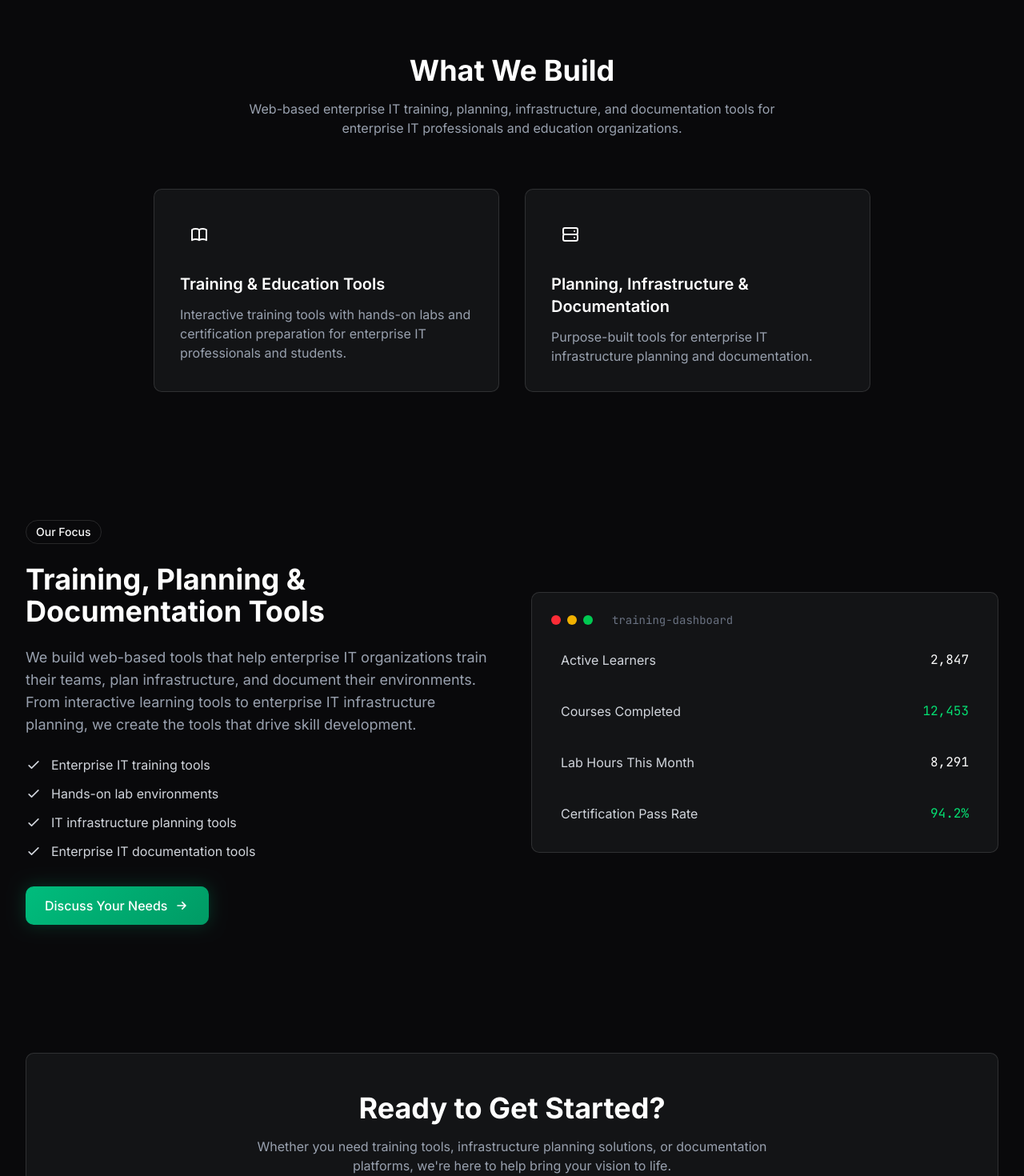
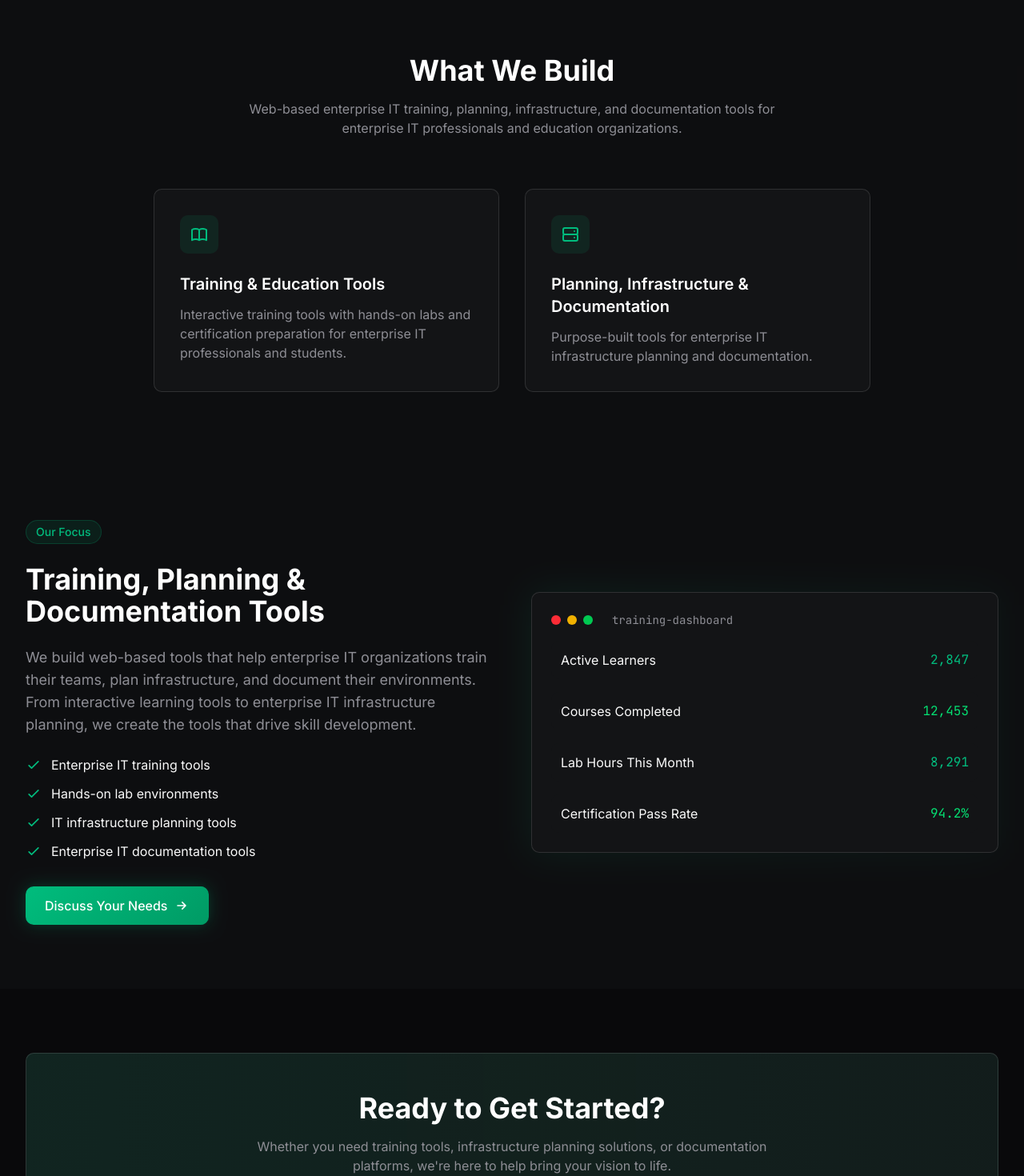
Before and after one commit to jaredt17/website, a SvelteKit app: page / in a window 1280 px wide. Shown: the part 680-2150 px from the top of the page at 80% size. Built offline with nearby package versions, Linux system fonts and the light colour scheme.

Commit message:
feat: restyle homepage, about, and contact pages with OKLCH tokens

```diff
--- a/src/routes/+page.svelte
+++ b/src/routes/+page.svelte
@@ -23,8 +23,8 @@
 <!-- Hero Section -->
 <section class="relative overflow-hidden py-20 sm:py-32">
 	<!-- Background gradient -->
-	<div class="absolute inset-0 bg-gradient-to-b from-primary-900/20 via-transparent to-transparent"></div>
-	<div class="absolute top-0 left-1/2 -translate-x-1/2 w-[800px] h-[800px] bg-primary-500/10 rounded-full blur-3xl"></div>
+	<div class="absolute inset-0 bg-gradient-to-b from-accent-brand/10 via-transparent to-transparent"></div>
+	<div class="absolute top-0 left-1/2 -translate-x-1/2 w-[800px] h-[800px] bg-accent-brand/10 rounded-full blur-3xl"></div>
 
 	<div class="relative max-w-7xl mx-auto px-4 sm:px-6 lg:px-8">
 		<div class="text-center max-w-4xl mx-auto">
@@ -33,7 +33,7 @@
 				<span class="gradient-text">Education Tools</span>
 			</h1>
 
-			<p class="text-lg sm:text-xl text-gray-400 mb-10 max-w-2xl mx-auto">
+			<p class="text-lg sm:text-xl text-muted-foreground mb-10 max-w-2xl mx-auto">
 				We build web-based enterprise IT training, planning, infrastructure, and documentation tools used to train and educate IT professionals and students.
 			</p>
 
@@ -53,25 +53,25 @@
 </section>
 
 <!-- Features Section -->
-<section class="py-20 bg-surface-800/50">
+<section class="py-20 bg-card/50">
 	<div class="max-w-7xl mx-auto px-4 sm:px-6 lg:px-8">
 		<div class="text-center mb-16">
 			<h2 class="text-3xl sm:text-4xl font-bold text-white mb-4">What We Build</h2>
-			<p class="text-gray-400 max-w-2xl mx-auto">
+			<p class="text-muted-foreground max-w-2xl mx-auto">
 				Web-based enterprise IT training, planning, infrastructure, and documentation tools for enterprise IT professionals and education organizations.
 			</p>
 		</div>
 
 		<div class="grid md:grid-cols-2 gap-8 max-w-4xl mx-auto">
 			{#each features as feature}
-				<div class="card p-8 hover:border-primary-500/50 transition-colors group">
-					<div class="w-12 h-12 rounded-lg bg-primary-500/10 flex items-center justify-center mb-6 group-hover:bg-primary-500/20 transition-colors">
-						<svg class="w-6 h-6 text-primary-400" fill="none" stroke="currentColor" viewBox="0 0 24 24">
+				<div class="card p-8 hover:border-accent-brand/30 transition-colors group">
+					<div class="w-12 h-12 rounded-lg bg-accent-brand/10 flex items-center justify-center mb-6 group-hover:bg-accent-brand/20 transition-colors">
+						<svg class="w-6 h-6 text-accent-brand" fill="none" stroke="currentColor" viewBox="0 0 24 24">
 							<path stroke-linecap="round" stroke-linejoin="round" stroke-width="2" d={feature.icon} />
 						</svg>
 					</div>
 					<h3 class="text-xl font-semibold text-white mb-3">{feature.title}</h3>
-					<p class="text-gray-400">{feature.description}</p>
+					<p class="text-muted-foreground">{feature.description}</p>
 				</div>
 			{/each}
 		</div>
@@ -79,23 +79,23 @@
 </section>
 
 <!-- Training Platform Section -->
-<section class="py-20 bg-surface-800/50">
+<section class="py-20 bg-card/50">
 	<div class="max-w-7xl mx-auto px-4 sm:px-6 lg:px-8">
 		<div class="grid lg:grid-cols-2 gap-12 items-center">
 			<div>
-				<div class="inline-flex items-center gap-2 px-3 py-1 rounded-full bg-accent-500/10 border border-accent-500/20 text-accent-400 text-sm font-medium mb-6">
+				<div class="inline-flex items-center gap-2 px-3 py-1 rounded-full bg-accent-brand/10 border border-accent-brand/20 text-accent-brand text-sm font-medium mb-6">
 					Our Focus
 				</div>
 				<h2 class="text-3xl sm:text-4xl font-bold text-white mb-6">
 					Training, Planning & Documentation Tools
 				</h2>
-				<p class="text-gray-400 mb-6 text-lg">
+				<p class="text-muted-foreground mb-6 text-lg">
 					We build web-based tools that help enterprise IT organizations train their teams, plan infrastructure, and document their environments. From interactive learning tools to enterprise IT infrastructure planning, we create the tools that drive skill development.
 				</p>
 				<ul class="space-y-3 mb-8">
 					{#each capabilities as capability}
-						<li class="flex items-center gap-3 text-gray-300">
-							<svg class="w-5 h-5 text-accent-400 flex-shrink-0" fill="none" stroke="currentColor" viewBox="0 0 24 24">
+						<li class="flex items-center gap-3 text-foreground">
+							<svg class="w-5 h-5 text-accent-brand flex-shrink-0" fill="none" stroke="currentColor" viewBox="0 0 24 24">
 								<path stroke-linecap="round" stroke-linejoin="round" stroke-width="2" d="M5 13l4 4L19 7" />
 							</svg>
 							{capability}
@@ -111,34 +111,34 @@
 			</div>
 
 			<div class="relative">
-				<div class="card p-6 bg-surface-900">
+				<div class="card p-6 bg-background">
 					<!-- Mock dashboard interface -->
 					<div class="flex items-center gap-2 mb-4">
 						<div class="w-3 h-3 rounded-full bg-red-500"></div>
 						<div class="w-3 h-3 rounded-full bg-yellow-500"></div>
 						<div class="w-3 h-3 rounded-full bg-green-500"></div>
-						<span class="ml-4 text-gray-500 text-sm font-mono">training-dashboard</span>
+						<span class="ml-4 text-muted-foreground text-sm font-mono">training-dashboard</span>
 					</div>
 					<div class="space-y-4">
-						<div class="flex items-center justify-between p-3 bg-surface-800 rounded-lg">
-							<span class="text-gray-300">Active Learners</span>
-							<span class="text-accent-400 font-mono">2,847</span>
+						<div class="flex items-center justify-between p-3 bg-card rounded-lg">
+							<span class="text-foreground">Active Learners</span>
+							<span class="text-accent-brand font-mono">2,847</span>
 						</div>
-						<div class="flex items-center justify-between p-3 bg-surface-800 rounded-lg">
-							<span class="text-gray-300">Courses Completed</span>
+						<div class="flex items-center justify-between p-3 bg-card rounded-lg">
+							<span class="text-foreground">Courses Completed</span>
 							<span class="text-green-400 font-mono">12,453</span>
 						</div>
-						<div class="flex items-center justify-between p-3 bg-surface-800 rounded-lg">
-							<span class="text-gray-300">Lab Hours This Month</span>
-							<span class="text-primary-400 font-mono">8,291</span>
+						<div class="flex items-center justify-between p-3 bg-card rounded-lg">
+							<span class="text-foreground">Lab Hours This Month</span>
+							<span class="text-accent-brand font-mono">8,291</span>
 						</div>
-						<div class="flex items-center justify-between p-3 bg-surface-800 rounded-lg">
-							<span class="text-gray-300">Certification Pass Rate</span>
+						<div class="flex items-center justify-between p-3 bg-card rounded-lg">
+							<span class="text-foreground">Certification Pass Rate</span>
 							<span class="text-green-400 font-mono">94.2%</span>
 						</div>
 					</div>
 				</div>
-				<div class="absolute -z-10 inset-0 bg-gradient-to-r from-primary-500/20 to-accent-500/20 blur-xl"></div>
+				<div class="absolute -z-10 inset-0 bg-gradient-to-r from-accent-brand/20 to-accent-brand/10 blur-xl"></div>
 			</div>
 		</div>
 	</div>
@@ -147,11 +147,11 @@
 <!-- CTA Section -->
 <section class="py-20">
 	<div class="max-w-7xl mx-auto px-4 sm:px-6 lg:px-8">
-		<div class="card p-12 text-center bg-gradient-to-r from-primary-900/50 to-accent-900/30 border-primary-500/30">
+		<div class="card p-12 text-center bg-gradient-to-r from-accent-brand/10 to-accent-brand/5 border-accent-brand/30">
 			<h2 class="text-3xl sm:text-4xl font-bold text-white mb-4">
 				Ready to Get Started?
 			</h2>
-			<p class="text-gray-400 mb-8 max-w-2xl mx-auto">
+			<p class="text-muted-foreground mb-8 max-w-2xl mx-auto">
 				Whether you need training tools, infrastructure planning solutions, or documentation platforms, we're here to help bring your vision to life.
 			</p>
 			<a href="/contact" class="btn-primary inline-flex items-center gap-2">
```
Also changed, not shown: src/routes/about/+page.svelte (+25 -25 lines), src/routes/contact/+page.svelte (+22 -22 lines).
